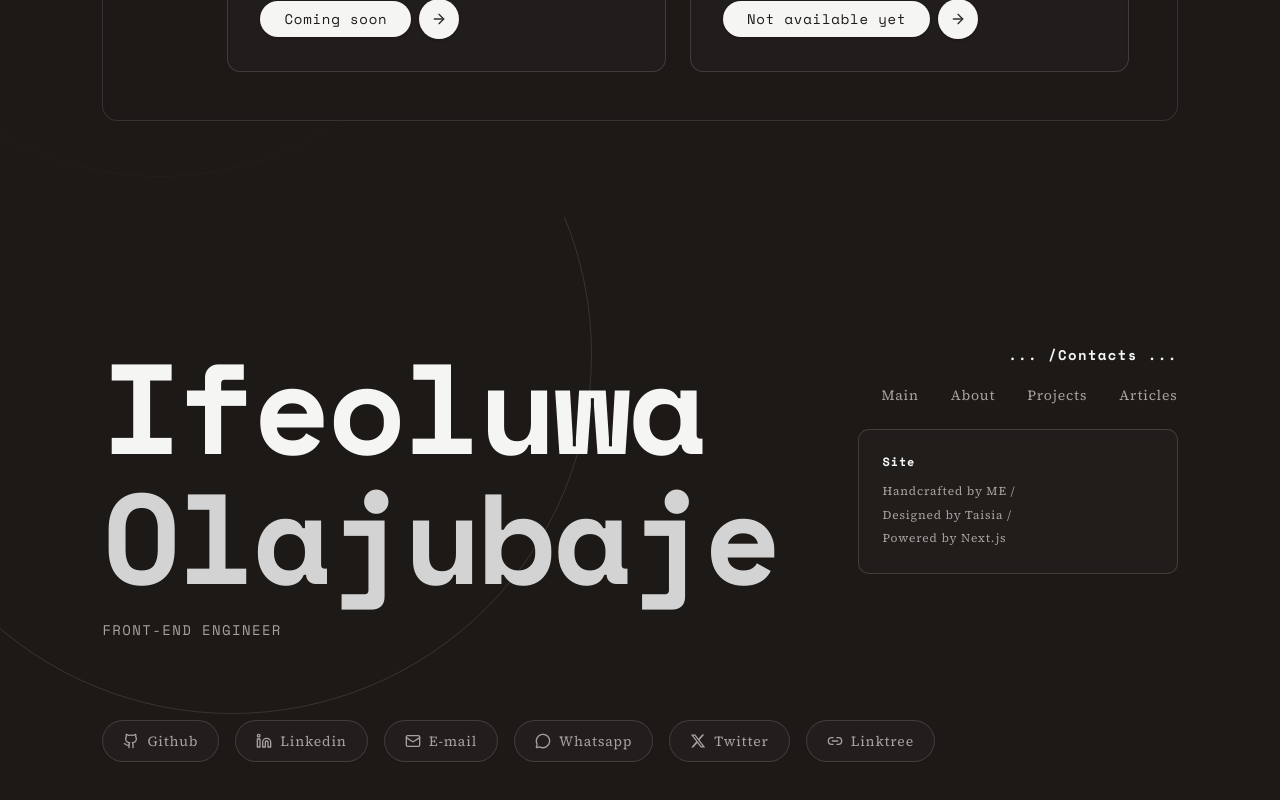
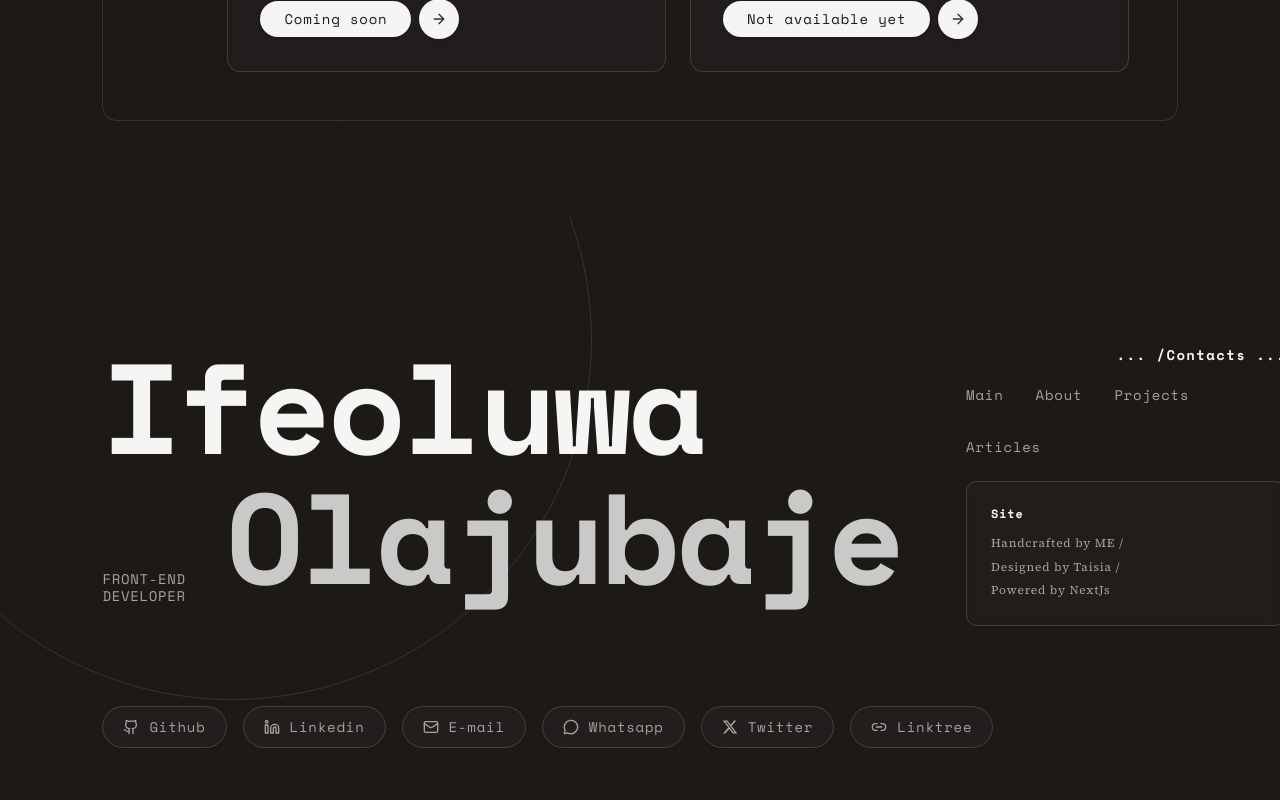
Before and after one commit to emanncode/emanncode-portfolio, a Next.js app: page / in a window 1280 px wide. Shown: the part 5965-6765 px from the top of the page. Built offline with nearby package versions, Linux system fonts and the light colour scheme.

Commit message:
style(contact): implement signature staggered name layout and Space_Mono typography

```diff
--- a/components/sections/contact.tsx
+++ b/components/sections/contact.tsx
@@ -114,17 +114,20 @@ export default function Contact() {
       <div className="relative z-10 flex flex-col px-[8%]">
         {/* Main Content: Name on left (desktop), Contacts & Site info on right (desktop) */}
         <div className="flex flex-col-reverse lg:flex-row justify-between items-start gap-10 sm:gap-14 lg:gap-16">
-          {/* Left Column: Big Editorial Name & Role */}
-          <div className="flex flex-col">
-            <h2 className="font-mono text-5xl sm:text-7xl lg:text-8xl xl:text-9xl font-bold tracking-tight text-foreground leading-[0.95] select-none">
+          {/* Staggered Name Layout exactly matching reference design */}
+          <div className="flex flex-col select-none">
+            <h2 className="font-mono text-4xl sm:text-6xl md:text-7xl lg:text-8xl xl:text-9xl font-bold tracking-tight text-foreground leading-[0.95]">
               Ifeoluwa
             </h2>
-            <h2 className="font-mono text-5xl sm:text-7xl lg:text-8xl xl:text-9xl font-bold tracking-tight text-foreground/85 leading-[0.95] mt-1 sm:mt-2 select-none">
-              Olajubaje
-            </h2>
-            <p className="text-muted-foreground font-mono text-xs sm:text-sm tracking-widest uppercase mt-4 sm:mt-6">
-              Front-end engineer
-            </p>
+            <div className="flex items-baseline gap-3 sm:gap-6 lg:gap-10 mt-1 sm:mt-2">
+              <div className="flex flex-col text-[10px] sm:text-xs md:text-sm font-mono text-muted-foreground leading-tight tracking-wider uppercase shrink-0">
+                <span>Front-end</span>
+                <span>developer</span>
+              </div>
+              <h2 className="font-mono text-4xl sm:text-6xl md:text-7xl lg:text-8xl xl:text-9xl font-bold tracking-tight text-foreground/80 leading-[0.95]">
+                Olajubaje
+              </h2>
+            </div>
           </div>
 
           {/* Right Column: Header, Quick Nav, and Site Card */}
@@ -137,7 +140,7 @@ export default function Contact() {
             {/* Quick Navigation Links */}
             <nav
               aria-label="Footer navigation"
-              className="flex flex-wrap items-center gap-6 sm:gap-8 pt-4 sm:pt-5 text-xs sm:text-sm font-sans"
+              className="flex flex-wrap items-center gap-6 sm:gap-8 pt-4 sm:pt-5 text-xs sm:text-sm font-mono"
             >
               {navItems.map((item) => (
                 <a
@@ -158,7 +161,7 @@ export default function Contact() {
               <div className="space-y-1 text-xs font-mono text-muted-foreground leading-relaxed">
                 <p>Handcrafted by ME /</p>
                 <p>Designed by Taisia /</p>
-                <p>Powered by Next.js</p>
+                <p>Powered by NextJs</p>
               </div>
             </div>
           </div>
@@ -175,7 +178,7 @@ export default function Contact() {
                   href={item.href}
                   target="_blank"
                   rel="noopener noreferrer"
-                  className="group flex items-center justify-center sm:justify-start gap-2 rounded-full border border-border/40 bg-card/50 px-4 sm:px-5 py-2 sm:py-2.5 text-xs sm:text-sm font-sans text-muted-foreground shadow-xs transition-all duration-300 hover:border-foreground/40 hover:bg-card hover:text-foreground hover:scale-105 active:scale-95"
+                  className="group flex items-center justify-center sm:justify-start gap-2.5 rounded-full border border-border/40 bg-card/50 px-4 sm:px-5 py-2 sm:py-2.5 text-xs sm:text-sm font-mono text-muted-foreground shadow-xs transition-all duration-300 hover:border-foreground/40 hover:bg-card hover:text-foreground hover:scale-105 active:scale-95"
                 >
                   <Icon className="text-muted-foreground transition-colors group-hover:text-foreground" />
                   <span>{item.label}</span>
```
